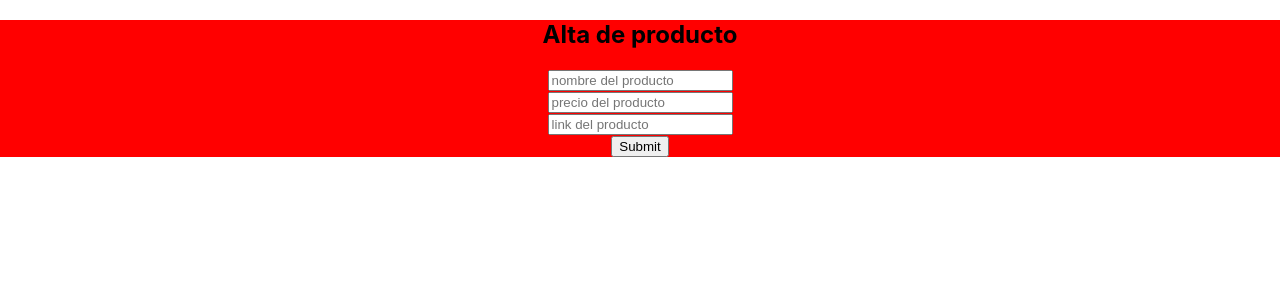
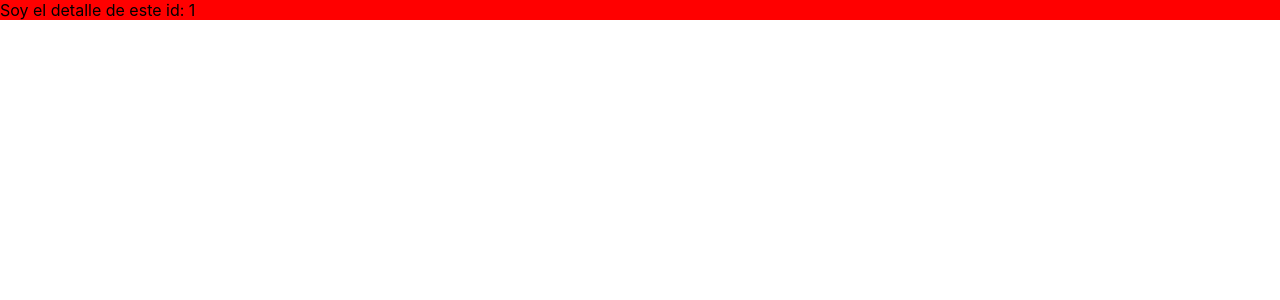
Before and after one commit to omar-nav/reactLogin, a React (Create React App) app: page /1 in a window 1280 px wide. Shown: the top 300 px of the page. Built offline with nearby package versions, Linux system fonts and the light colour scheme.

Commit message:
learn routes with react

```diff
--- a/package.json
+++ b/package.json
@@ -5,6 +5,7 @@
   "dependencies": {
     "react": "^16.5.2",
     "react-dom": "^16.5.2",
+    "react-router-dom": "^4.3.1",
     "react-scripts": "2.0.3"
   },
   "scripts": {
--- a/src/App.js
+++ b/src/App.js
@@ -4,14 +4,14 @@ import "./App.css";
 //import LoginContainer from "./components/LoginContainer";
 // import ProductsContainer from "./components/products/ProductsContains";
 // import ProductsDisplay from "./components/products/ProductsDisplay";
-import FormContainer from "./components/forms/FormContainer";
+//import FormContainer from "./components/forms/FormContainer";
+import Routes from "./Routes";
 class App extends Component {
   render() {
     return (
       <div className="pollollon">
-        <div className="App">
-          <FormContainer />
-        </div>
+        <Routes />
+        {/* el router esta pintando el componente */}
       </div>
     );
   }
--- /dev/null
+++ b/src/Routes.jsx
@@ -0,0 +1,21 @@
+import React from "react";
+import { Route } from "react-router-dom";
+import ProductsContains from "./components/products/ProductsContains";
+import LoginContainer from "./components/LoginContainer";
+import FormContainer from "./components/forms/FormContainer";
+import ProductDetail from "./components/products/ProductDetail";
+
+const Routes = () => {
+  return (
+    <div>
+      <Route exact path="/" component={ProductsContains} />
+      <Route path="/login" component={LoginContainer} />
+      <Route path="/new" component={FormContainer} />
+      {/* colocar ID despues */}
+      {/* hoc high order component */}
+      <Route path="/:id" component={ProductDetail} />
+    </div>
+  );
+};
+
+export default Routes;
--- /dev/null
+++ b/src/components/products/ProductDetail.js
@@ -0,0 +1,13 @@
+import React, { Component } from "react";
+
+class ProductDetail extends Component {
+  componentWillMount() {
+    // sucede antes de que el componente se dibuje
+    console.log(this.props);
+  }
+
+  render() {
+    return <div>Soy el detalle de este id: {this.props.match.params.id}</div>;
+  }
+}
+export default ProductDetail;
--- a/src/index.js
+++ b/src/index.js
@@ -1,10 +1,24 @@
-import React from 'react';
-import ReactDOM from 'react-dom';
-import './index.css';
-import App from './App';
-import * as serviceWorker from './serviceWorker';
+import React from "react";
+import ReactDOM from "react-dom";
+import "./index.css";
+import App from "./App";
+import * as serviceWorker from "./serviceWorker";
 
-ReactDOM.render(<App />, document.getElementById('root'));
+// 1 traemos el tipo de router que queremos
+import { BrowserRouter } from "react-router-dom";
+
+// 2 instalamos el router (wrapper)
+// una composicion en react es pasarle un componente a otro componente
+const WithRouter = () => (
+  <BrowserRouter>
+    <App />
+  </BrowserRouter>
+);
+
+// 3 sustituimos el componente
+ReactDOM.render(<WithRouter />, document.getElementById("root"));
+
+ReactDOM.render(<WithRouter />, document.getElementById("root"));
 
 // If you want your app to work offline and load faster, you can change
 // unregister() to register() below. Note this comes with some pitfalls.
```
Also changed, not shown: 1 other file (tests, documents, lock files or other folders).
